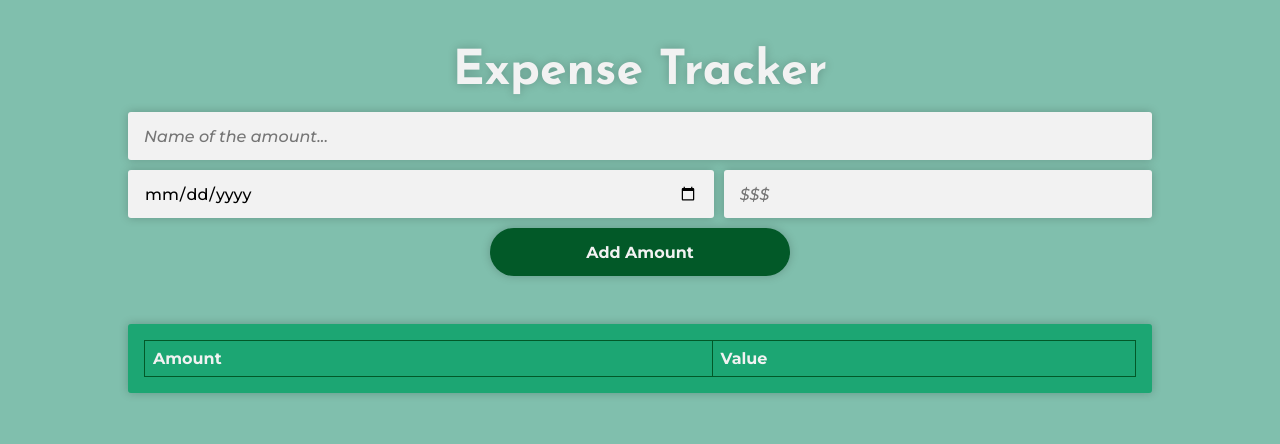
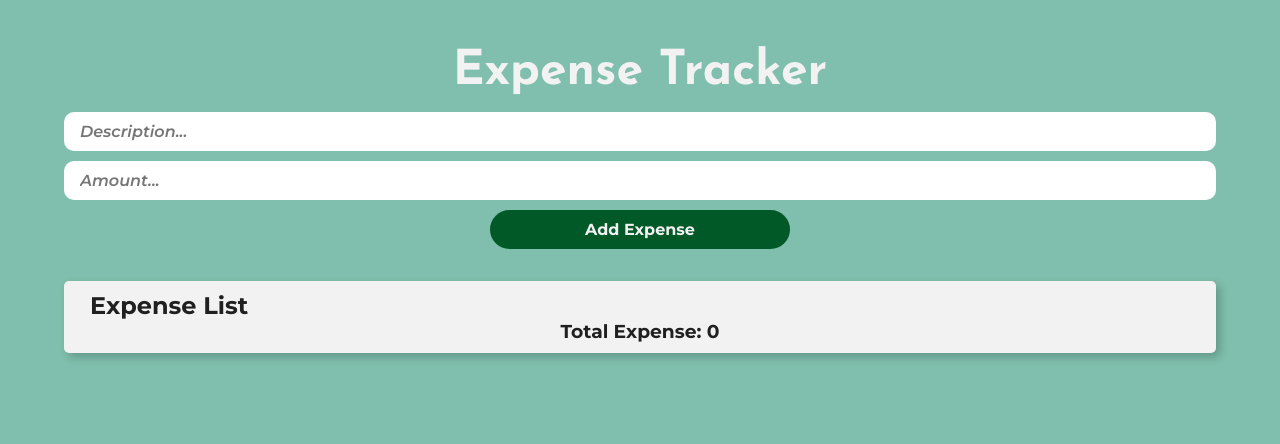
Before and after one commit to samuelgalvao/Expense-Tracker-App, a plain HTML site: page index.html in a window 1280 px wide. Drawn offline with Linux system fonts and the light colour scheme.

Commit message:
Version 1.0

```diff
--- /dev/null
+++ b/expense-tracker.js
@@ -0,0 +1,85 @@
+const form = document.querySelector("form");
+const expenseList = document.querySelector("#expense-list");
+const totalExpense = document.querySelector("#total-expense");
+
+let expenses = [];
+
+form.addEventListener("submit",
+  function(event) {
+  event.preventDefault();
+  var description = event.target.elements.description.value;
+  const amount = Number(event.target.elements.amount.value);
+  if (!description) {
+    description = 'Without description'
+  }
+  if(amount === 0){
+    return alert('[Error] Please insert the amount')
+  }
+  expenses.push({ description, amount});
+  renderExpenses();
+  form.reset();
+});
+
+
+// function addExpense() {
+//     const description = descriptionInput.value;
+//     let amount = parseFloat(amountInput.value);
+//     if (!description || isNaN(amount)) {
+//       return;
+//     }
+//     amount = parseFloat(amount.toFixed(2));
+//     expenses.push({
+//       description: description,
+//       amount: amount
+//     });
+//     renderExpenses();
+//     descriptionInput.value = "";
+//     amountInput.value = "";
+//   }
+
+
+
+function renderExpenses() {
+    expenseList.innerHTML = "";
+    let total = 0;
+    const table = document.createElement("table");
+    table.classList.add('table-sty')
+    const tableHead = document.createElement("thead");
+    const headRow = document.createElement("tr");
+    const descriptionHead = document.createElement("th");
+    descriptionHead.textContent = "Description";
+    const amountHead = document.createElement("th");
+    amountHead.textContent = "Amount";
+    const actionsHead = document.createElement("th");
+    actionsHead.textContent = "Actions";
+    headRow.appendChild(descriptionHead);
+    headRow.appendChild(amountHead);
+    headRow.appendChild(actionsHead);
+    tableHead.appendChild(headRow);
+    table.appendChild(tableHead);
+    const tableBody = document.createElement("tbody");
+    expenses.forEach(function(expense, index) {
+      const row = document.createElement("tr");
+      const descriptionCell = document.createElement("td");
+      descriptionCell.textContent = expense.description;
+      const amountCell = document.createElement("td");
+      amountCell.textContent = `$${expense.amount}`;
+      const actionsCell = document.createElement("td");
+      const removeButton = document.createElement("button");
+      removeButton.textContent = "Remove";
+      removeButton.classList.add('remove-btn')
+      removeButton.addEventListener("click", function() {
+        expenses.splice(index, 1);
+        renderExpenses();
+      });
+      actionsCell.appendChild(removeButton);
+      row.appendChild(descriptionCell);
+      row.appendChild(amountCell);
+      row.appendChild(actionsCell);
+      tableBody.appendChild(row);
+      total += expense.amount;
+    });
+    table.appendChild(tableBody);
+    expenseList.appendChild(table);
+    totalExpense.textContent = '$' + total;
+}
--- a/index.html
+++ b/index.html
@@ -1,5 +1,5 @@
 <!DOCTYPE html>
-<html lang="en">
+<html>
   <head>
     <meta charset="UTF-8">
     <meta http-equiv="X-UA-Compatible" content="IE=edge">
@@ -11,45 +11,27 @@
     <link href="https://fonts.googleapis.com/css2?family=Josefin+Sans:ital,wght@0,200;0,400;0,500;0,600;0,700;1,400;1,500;1,600;1,700&family=Montserrat:ital,wght@0,300;0,400;0,500;0,600;0,700;0,800;0,900;1,300;1,400;1,500;1,600;1,700;1,800;1,900&display=swap" rel="stylesheet">
   </head>
   <body>
-    <div class="site-body">
     <header>
       <h1>Expense Tracker</h1>
     </header>
     <div class="container">
-            <div class="inputs">
-                <input type="text"
-                    id="description"
-                    placeholder="Name of the amount..." class="input">
-                <input type="date"
-                    id="date"
-                    class="input"
-                    >
-                <input type="number"
-                    id="value"
-                    placeholder="$$$"
-                    class="input">
-                <div class="btn" onclick="addData()">
-                    Add Amount
+      <div class="form-container">
+        <form class="form">
+          <input type="text" id="description" name="description" class="input" placeholder="Description...">
+          <input type="number" id="amount" name="amount" class="input" placeholder="Amount...">
+          <button type="submit" id="btn">Add Expense</button>
+        </form>
       </div>
+      <div class="amount-container">
+        <div class="h2-con">
+          <h2>Expense List</h2>
         </div>
-            <div class="amounts">
-                <table>
-                    <tbody class="table">
-                        <tr>
-                            <th>Amount</th>
-                            <th>Value</th>
-                        </tr>
-                    </tbody>
-                </table>
+        <div id="expense-list"></div>
+        <h3>Total Expense: <span id="total-expense">0</span></h3>
       </div>
-            <div class="extra">
 
     </div>
-        </div>
-        <footer class="footer">
 
-        </footer>
-    </div>
-    <script src="index.js"></script>
+    <script src="expense-tracker.js"></script>
   </body>
 </html>
--- a/index.js
+++ /dev/null
@@ -1,33 +0,0 @@
-const c = console.log
-
-function getData(){
-    const amount = document.getElementById('description')
-    const date   = document.getElementById('date')
-    const value  = document.getElementById('value')
-    const data   = {
-        amount: amount.value,
-        date: date.value,
-        value: value.value
-    }
-
-    amount.value = null;
-    date.value = null;
-    value.value = null
-
-    return(data)
-}
-function addData(){
-    const data = getData()
-    const table = document.querySelector('.table')
-
-    const tRow = document.createElement('tr')
-    const tdAm = document.createElement('td')
-    const tdVa = document.createElement('td')
-
-    tdAm.innerHTML = data.amount
-    tdVa.innerHTML = data.value
-
-    tRow.appendChild(tdAm)
-    tRow.appendChild(tdVa)
-    table.appendChild(tRow)
-}
--- a/style.css
+++ b/style.css
@@ -8,16 +8,13 @@
     --gray: #88898C;
     --white: #F2F2F2;
     --grayGreen: #80BFAD;
+    --black: rgb(32, 32, 32);
 }
 body{
     background-color: var(--grayGreen);
     min-height: 600px;
     font-family: 'Montserrat', sans-serif;
     color: var(--white);
-}
-.site-body{
-    height: 100%;
-    /* background-image: linear-gradient(var(--darkGreen), #0259287a); */
 }
 header{
     margin-bottom: 1em;
@@ -28,118 +25,110 @@ header h1{
     text-align: center;
     padding-top: 1em;
     cursor: default;
-    text-shadow: 0px 0px 10px rgba(0, 0, 0, 0.212);
+    /* text-shadow: 0px 0px 10px rgba(0, 0, 0, 0.212); */
 
 }
 .container{
+    display: flex;
+    flex-direction: column;
+    align-items: center;
+    width: 90%;
+    margin: auto;
+    gap: 2em;
+}
+.form-container{
+    width: 100%;
+    height: 100%;
+
+}
+.form{
     display: grid;
-    grid-template-areas:
-    "inputs inputs inputs"
-    "inputs inputs inputs"
-    "inputs inputs inputs"
-    "amounts amounts amounts"
-    "amounts amounts amounts"
-    "amounts amounts amounts"
+    grid-template-rows: 1fr 1fr 1fr;
+    align-items: center;
+    font: bold 1em 'montserrat', sans-serif;
+    gap: 10px;
+    justify-items: center;
+}
+#btn{
+    width: 100%;
+    padding: 10px;
+    font: bold 1em 'montserrat', sans-serif;
+    border: none;
+    border-radius: 1000px;
+    max-width: 300px;
+    background-color: var(--darkGreen);
+    color: var(--white);
+    transition: .2s;
+}
+#btn:hover{
+    transform: scale(1.1);
+    transition: .5s;
+}
+#description{
 
-    "extra extra extra"
-    ;
 }
-.inputs{
-    /* background-color: crimson; */
-    width: 80%;
-    margin: auto;
-    display: grid;
-    grid-template-areas:
-    "description description description"
-    "date date value"
-    "btn btn btn";
-    gap: 10px;
-    grid-area: inputs;
+#amount{
+
 }
 .input{
-    background-color: var(--white);
-    font: 500 1em 'montserrat', sans-serif;
-    height: 3em;
-    border-radius: 3px;
+    width: 100%;
+    height: 100%;
+    border-radius: 10px;
     border: none;
-    padding: 1em;
-    outline: none;
-    box-shadow: 0px 0px 10px rgba(0, 0, 0, 0.212);
-
+    padding-left: 1em;
+    font: bold 1em 'montserrat', sans-serif;
 }
 .input::placeholder{
+    font-weight: 600;
     font-style: italic;
 }
-.amounts{
-    /* background-color: rgb(110, 110, 221); */
-    grid-area: amounts;
+.amount-container{
+    display: flex;
+    flex-direction: column;
+    align-items: center;
+    width: 100%;
+    padding: 10px;
+    border-radius: 5px;
+    background-color: var(--white);
+    color: var(--black);
+    box-shadow: 4px 4px 10px rgba(6, 17, 12, 0.233);
 }
-.extra{
-    /* background-color: pink; */
-    grid-area: extra;
+.h2-con{
+    /* background-color: var(--gray); */
+    width: 100%;
+    padding-left: 1em;
+    color: var(--black);
 }
-.footer{
-
+#expense-list{
+    width: 100%;
+    display: flex;
+    flex-direction: column;
+    align-items: center;
+    align-content: center;
 }
-#description{
-    grid-area: description;
-}
-#date{
-    grid-area: date;
-}
-#value{
-    grid-area: value;
-}
-.btn{
-    height: 3em;
-    width: 70%;
-    max-width: 300px;
-    margin: 0 auto;
-    background-color: var(--darkGreen);
-    grid-area: btn;
-    border-radius: 100px;
-    display: flex;
-    align-items: center;
-    justify-content: center;
-    font-weight: bold;
-    box-shadow: 0px 0px 10px rgba(0, 0, 0, 0.212);
-    transition: .2s;
-    cursor: pointer;
-}
-.btn:hover{
-    transition: .5s;
-    transform: scale(1.1);
-}
-.amounts{
-    grid-area: amounts;
-    display: grid;
-    background-color: var(--lightGreen);
-    width: 80%;
-    margin: 3em auto;
-    border-radius: 3px;
-    padding: 1em;
-    box-shadow: 0px 0px 10px rgba(6, 20, 12, 0.233);
-}
-table {
-    font-family: 'montserrat', sans-serif;
+.table-sty {
     border-collapse: collapse;
     width: 100%;
+    margin: 20px 0;
+    font-weight: bold;
+    font-size: 14px;
+    text-align: center;
 }
 
-td, th {
-    border: 1px solid var(--darkGreen);
-    text-align: left;
+.table-sty td,
+.table-sty th {
+    border: 1px solid #ddd;
     padding: 8px;
 }
 
-tr:nth-child(even) {
-    background-color: var(--darkGreen);
-    border: 1px solid var(--white);
-
+.table-sty th {
+    background-color: #ddd;
 }
-td:nth-child(odd) {
-    border-right: 1px solid var(--white);
+.remove-btn{
+    border: none;
+    cursor: pointer;
+    font: bold 1em 'montserrat', sans-serif;
 }
-td:nth-child(even) {
-    border-left: 1px solid var(--darkGreen);
+.remove-btn:hover{
+    color: crimson;
 }
```
Also changed, not shown: 1 other file. Lines whose indentation alone changed are shown as unchanged.
